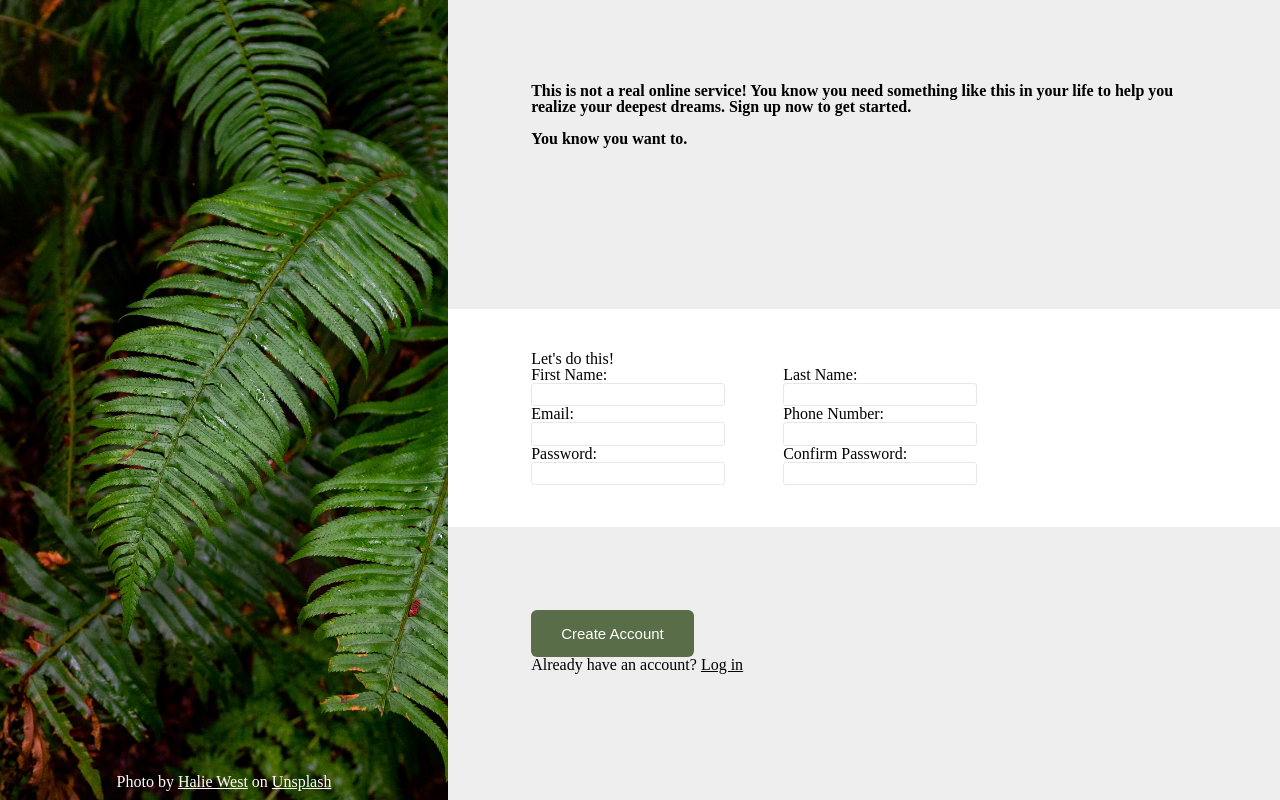
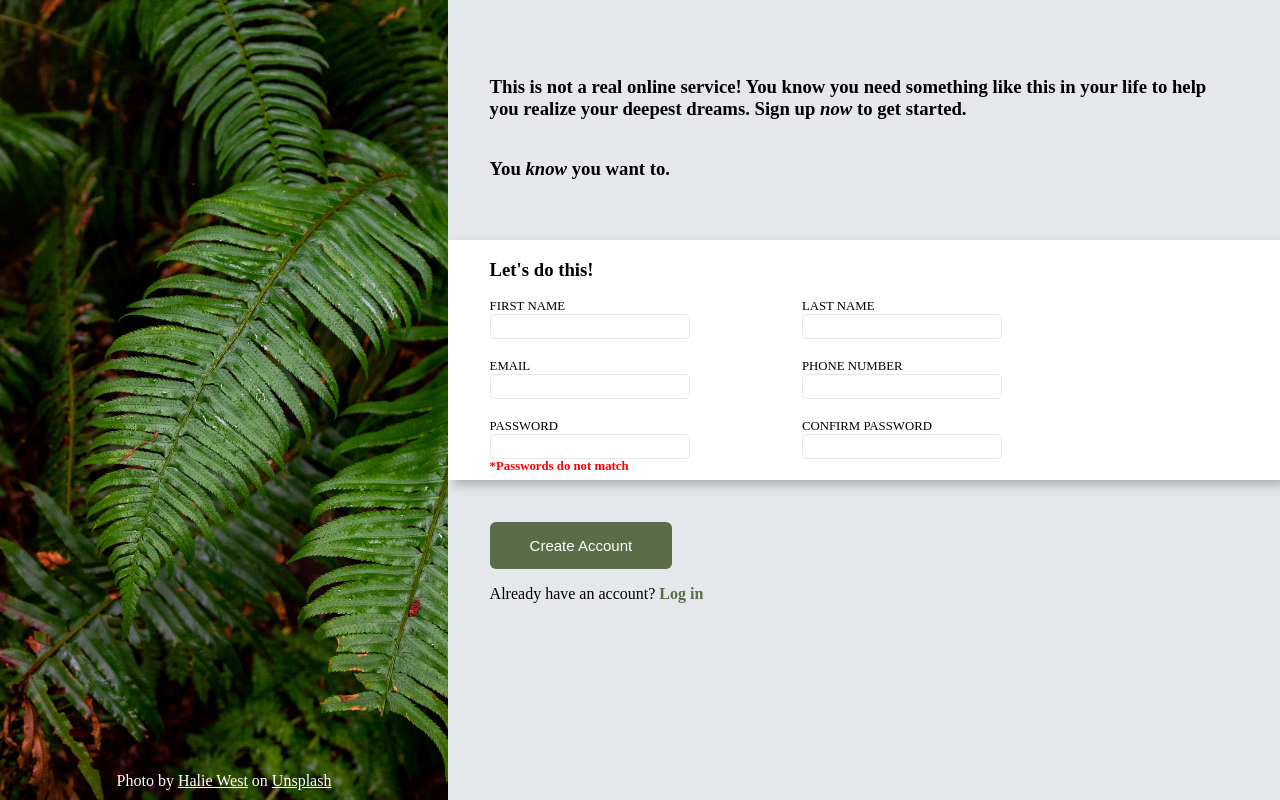
Before and after one commit to lightningwind/odin-sign-up-form, a plain HTML site: page index.html in a window 1280 px wide. Drawn offline with Linux system fonts and the light colour scheme.

Commit message:
Remove reset.css and work on styling of sign up form

```diff
--- a/index.html
+++ b/index.html
@@ -5,7 +5,6 @@
     <meta http-equiv="X-UA-Compatible" content="IE=edge">
     <meta name="viewport" content="width=device-width, initial-scale=1.0">
     <title>Sign up form</title>
-    <link rel="stylesheet" href="reset.css">
     <link rel="stylesheet" href="style.css">
 </head>
 <body>
@@ -18,20 +17,20 @@
         </div>
         <div class="column-right">
             <div class="top-card">
-                <p>
+                <h3>
                     This is not a real online service! You know you need something
                     like this in your life to help you realize your deepest dreams.
                     Sign up <em>now</em> to get started.
-                </p>
-                <br>
-                <p>You <em>know</em> you want to.</p>
+                </h3>
+                <!-- <br> -->
+                <h3>You <em>know</em> you want to.</h3>
             </div>
             <div class="form-card">
-                <p>Let's do this!</p>
+                <h3>Let's do this!</h3>
                 <form action="">
                     <div class="form-inputs">
                         <div class="first-name">
-                            <label for="first_name" class="form-label">First Name: </label>
+                            <label for="first_name" class="form-label">First Name</label>
                             <input
                                 type="text"
                                 name="first_name"
@@ -41,7 +40,7 @@
                             />
                         </div>
                         <div class="last-name">
-                            <label for="last_name" class="form-label">Last Name: </label>
+                            <label for="last_name" class="form-label">Last Name</label>
                             <input
                                 type="text"
                                 name="last_name"
@@ -53,7 +52,7 @@
                     </div>
                     <div class="form-inputs">
                         <div class="email">
-                            <label for="email" class="form-label">Email: </label>
+                            <label for="email" class="form-label">Email</label>
                             <input
                                 type="email"
                                 name="email"
@@ -63,7 +62,7 @@
                             />
                         </div>
                         <div class="phone-number">
-                            <label for="phone_number" class="form-label">Phone Number: </label>
+                            <label for="phone_number" class="form-label">Phone Number</label>
                             <input
                                 type="tel"
                                 name="phone_number"
@@ -75,7 +74,7 @@
                     </div>
                     <div class="form-inputs">
                         <div class="password">
-                            <label for="pwd" class="form-label">Password: </label>
+                            <label for="pwd" class="form-label">Password</label>
                             <input
                                 type="password"
                                 name="password"
@@ -85,7 +84,7 @@
                             />
                         </div>
                         <div class="confirm-password">
-                            <label for="confirm-pwd" class="form-label">Confirm Password: </label>
+                            <label for="confirm-pwd" class="form-label">Confirm Password</label>
                             <input
                                 type="password"
                                 name="confirm_password"
@@ -96,9 +95,10 @@
                         </div>
                     </div>
                 </form>
+                <div class="error">*Passwords do not match</div>
             </div>
             <div class="button-card">
-                <button class="btn">Create Account</button>
+                <button class="btn" type="submit">Create Account</button>
                 <p>Already have an account? <a href="#" class="login">Log in</a></p>
             </div>
         </div>
--- a/style.css
+++ b/style.css
@@ -1,11 +1,17 @@
+* {
+    box-sizing: border-box;
+}
+
 body {
     height: 100vh;
     width: 100vw;
+    margin: 0;
+    padding: 0;
     overflow: hidden;
     background-color: white;
 }
 
-/* @font-face {
+/* TODO @font-face {
     font-family: ;
     src: url();
 } */
@@ -42,62 +48,86 @@ a {
     display: flex;
     flex-direction: column;
     width: 65%;
-    background-color: #EEE;
+    height: 100%;
+    background-color: #E5E7EB;
 }
 
 .column-right > * {
-    padding: 10%;
+    padding: 0 5%;
 }
 
 .top-card {
-    height: 40%;
-    font-weight: 700;
-    /* padding-top: ???;  */
+    display: flex;
+    flex-direction: column;
+    justify-content: flex-end;
+    height: 30%;
+    padding-bottom: 5%;
 }
 
 .form-card {
+    position: relative;
     height: 30%;
-    padding: 5% 10%;
     background-color: #FFF;
+    box-shadow: 5px 5px 10px rgba(0, 0, 0, 0.25);
 }
 
 .form-inputs {
     display: flex;
-    gap: 10%;
+    gap: 15%;
 }
 
 .form-label {
-    /* font-weight: 900;
-    font-size: 20px;  */
+    font-size: 0.8em;
     display: block;
+    text-transform: uppercase;
 }
 
 .form-input {
     display: block;
-    /* margin-top: 5%;  */
-    padding: 0.2rem;
+    padding: 5px 10px;
     border: 1px solid #E5E7EB;
-    border-radius: 0.2rem;
+    border-radius: 5px;
+    margin-bottom: 20px;
     color: #333;
-    /* font-size: 1.2rem;  */
-    width: 100%;
+    height: 25px;
+    width: 200px;
 }
 
 .form-input:focus {
     outline: none;
     border-color: blue;
-    /* box-shadow: ???; */
+    box-shadow: 5px 5px 10px rgba(0, 0, 0, 0.25);
+}
+
+.error {
+    position: relative;
+    top: -20px;
+    font-size: 0.8em;
+    font-weight: 900;
+    color: red;
 }
 
 .button-card {
-    height: 30%;
+    height: 40%;
+    padding-top: 5%;
 }
 
 .btn {
     background-color: #596D48;
     color: #FFF;
-    padding: 15px 30px;
+    padding: 15px 40px;
     border: none;
     border-radius: 6px;
     font-size: 15px;
+    cursor: pointer;
 }
+
+.btn:hover {
+    box-shadow: 0 0 10px rgba(0, 0, 0, 0.25);
+}
+
+.login {
+    color: #596D48;
+    text-decoration: none;
+    font-weight: 700;
+}
```
